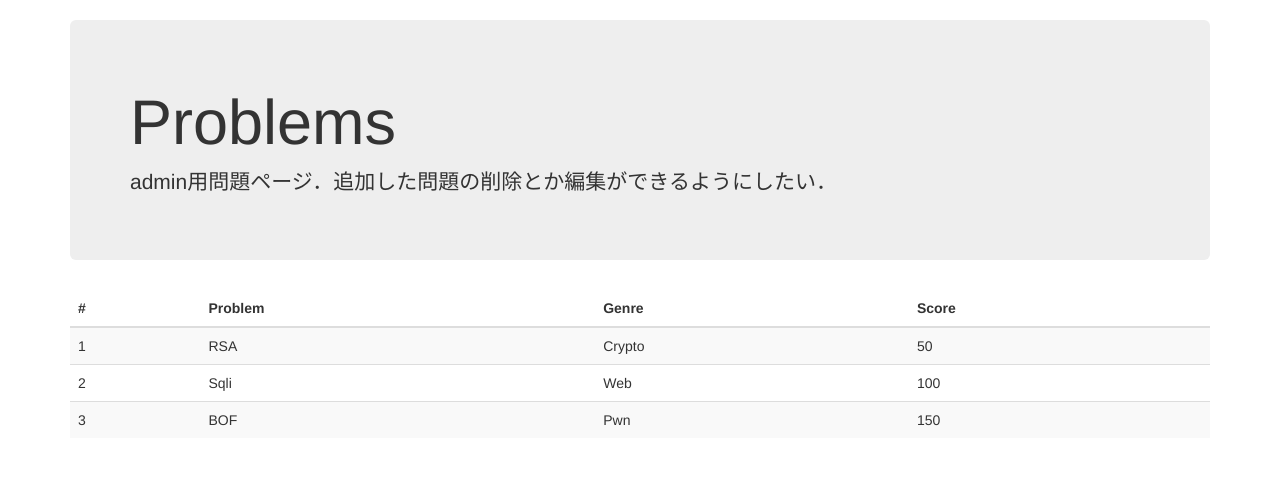
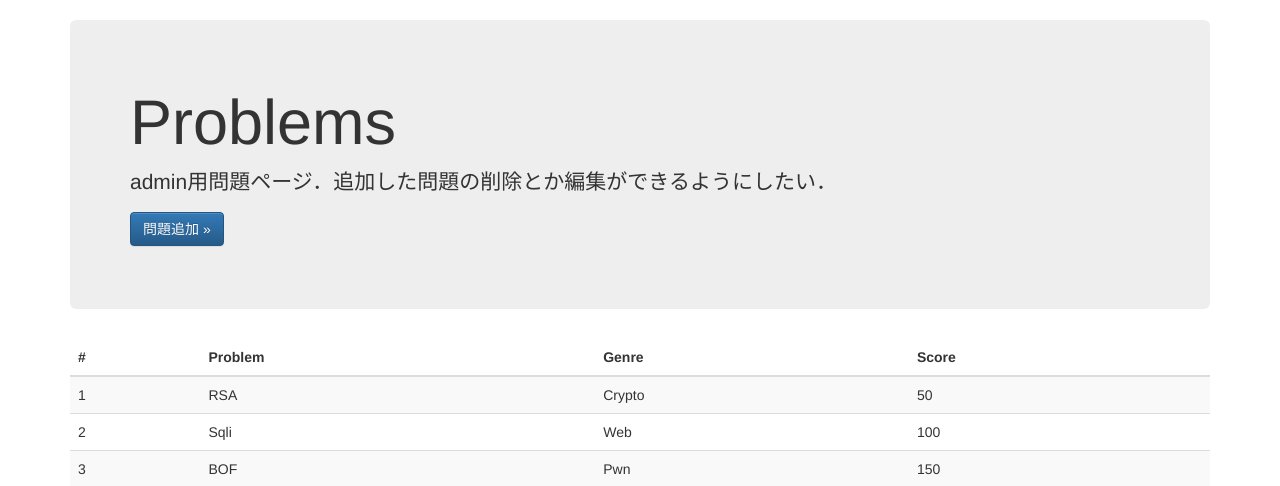
Before and after one commit to 73spica/ctf_platform, a Flask app: page /admin/problem in a window 1280 px wide. Shown: the part 52-538 px from the top of the page. Run offline with Flask 2, Linux system fonts and the light colour scheme; parts of the project's set-up code (start-up, migrations or seed data) failed here and were passed over; some libraries are stand-ins or nearby versions.

Commit message:
問題追加ページへの遷移ボタン追加

```diff
--- a/app/admin/templates/problem_for_admin.html
+++ b/app/admin/templates/problem_for_admin.html
@@ -4,6 +4,7 @@
   <div class="jumbotron">
     <h1>Problems</h1>
     <p>admin用問題ページ．追加した問題の削除とか編集ができるようにしたい．</p>
+    <p><a class="btn btn-primary" href="adding_problems" role="button">問題追加 &raquo;</a></p>
   </div>
   <table class="table table-striped">
     <thead>
```
